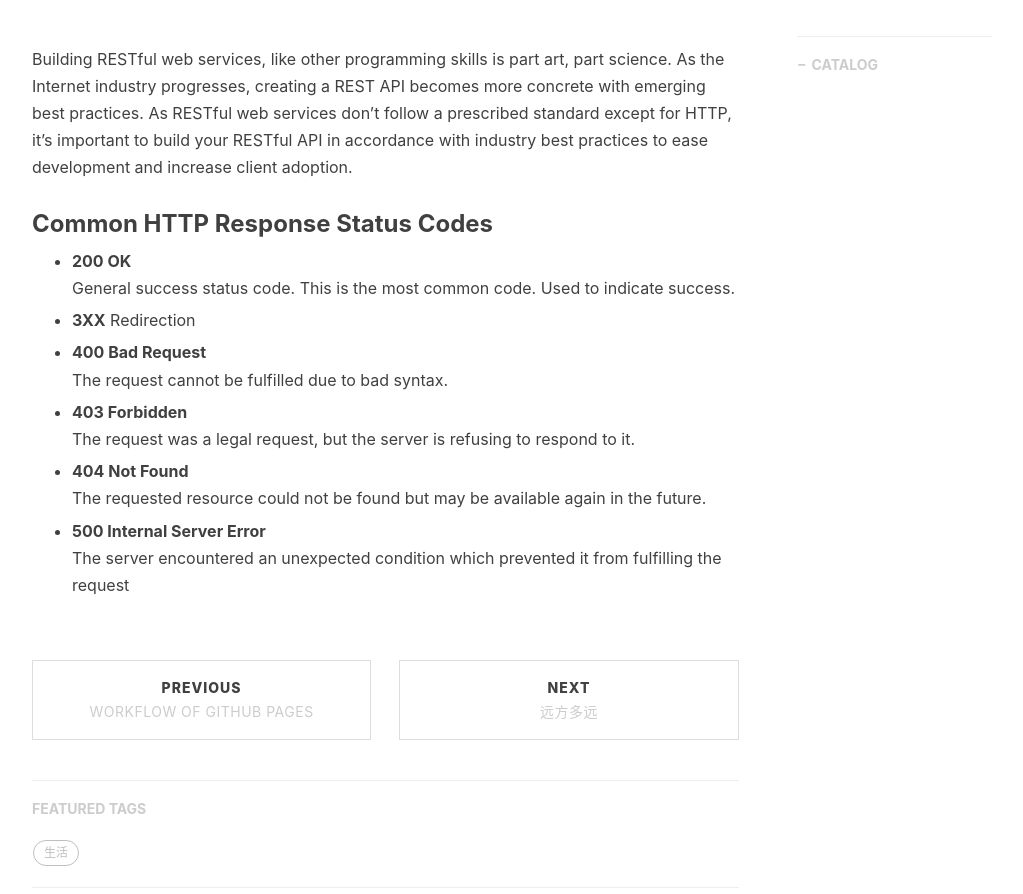
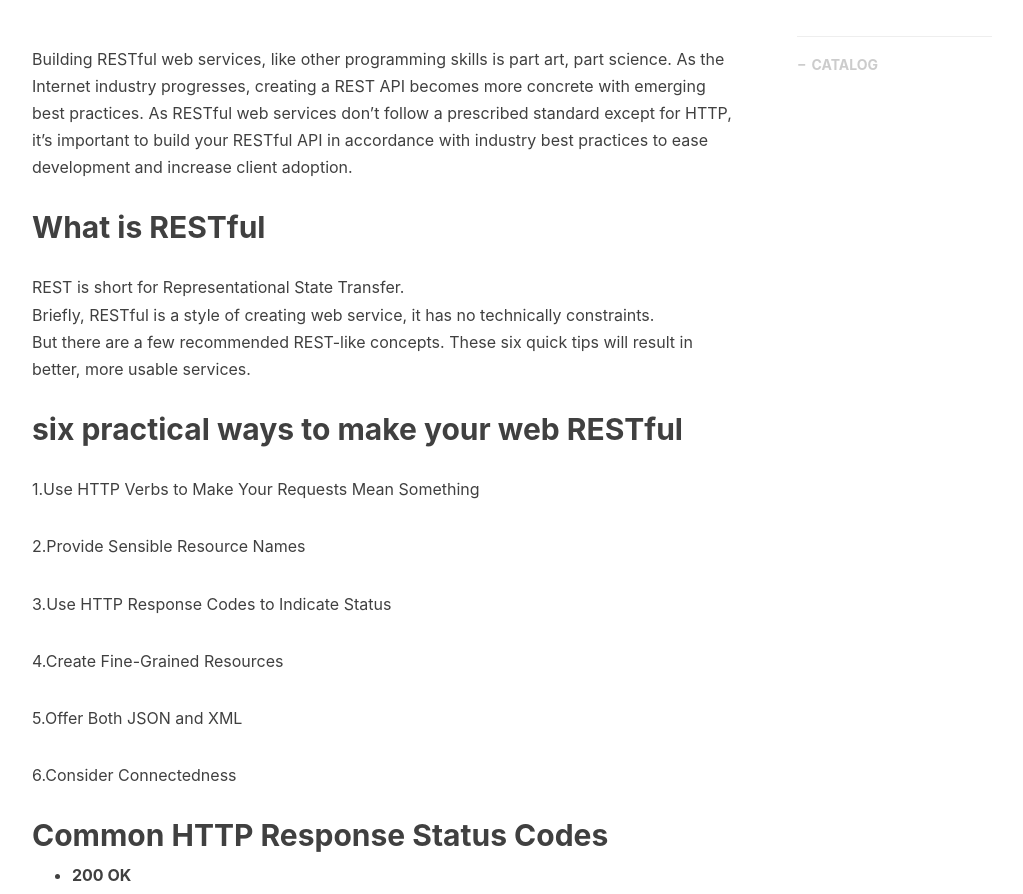
Before and after one commit to kanonjz/kanonjz.github.io, a Jekyll site: the page built from _posts/2017-02-01-what-is-restful.md, in a window 1280 px wide and 1400 px high, cut to the strip 461-1355 px from the top of the window. Shown: the whole strip, without its empty margins (233-1256 px from the left). Built offline with Jekyll 4.4.1, drawn with Linux system fonts in a browser that asks for light colours; nearby versions of some CDN libraries; comment, search, counter and statistics services are not loaded.

Commit message:
Update 2017-02-01-what-is-restful.md

```diff
--- a/_posts/2017-02-01-what-is-restful.md
+++ b/_posts/2017-02-01-what-is-restful.md
@@ -13,7 +13,26 @@ tags:
 
 Building RESTful web services, like other programming skills is part art, part science. As the Internet industry progresses, creating a REST API becomes more concrete with emerging best practices. As RESTful web services don't follow a prescribed standard except for HTTP, it's important to build your RESTful API in accordance with industry best practices to ease development and increase client adoption.
 
-### Common HTTP Response Status Codes
+## What is RESTful
+REST is short for Representational State Transfer.
+Briefly, RESTful is a style of creating web service, it has no technically constraints.
+But there  are a few recommended REST-like concepts. These six quick tips will result in better, more usable services.
+
+## six practical ways to make your web RESTful
+1.Use HTTP Verbs to Make Your Requests Mean Something
+
+2.Provide Sensible Resource Names
+
+3.Use HTTP Response Codes to Indicate Status
+
+4.Create Fine-Grained Resources
+
+5.Offer Both JSON and XML
+
+6.Consider Connectedness
+
+
+## Common HTTP Response Status Codes
 - **200 OK**<br>
 General success status code. This is the most common code. Used to indicate success.
 
```
